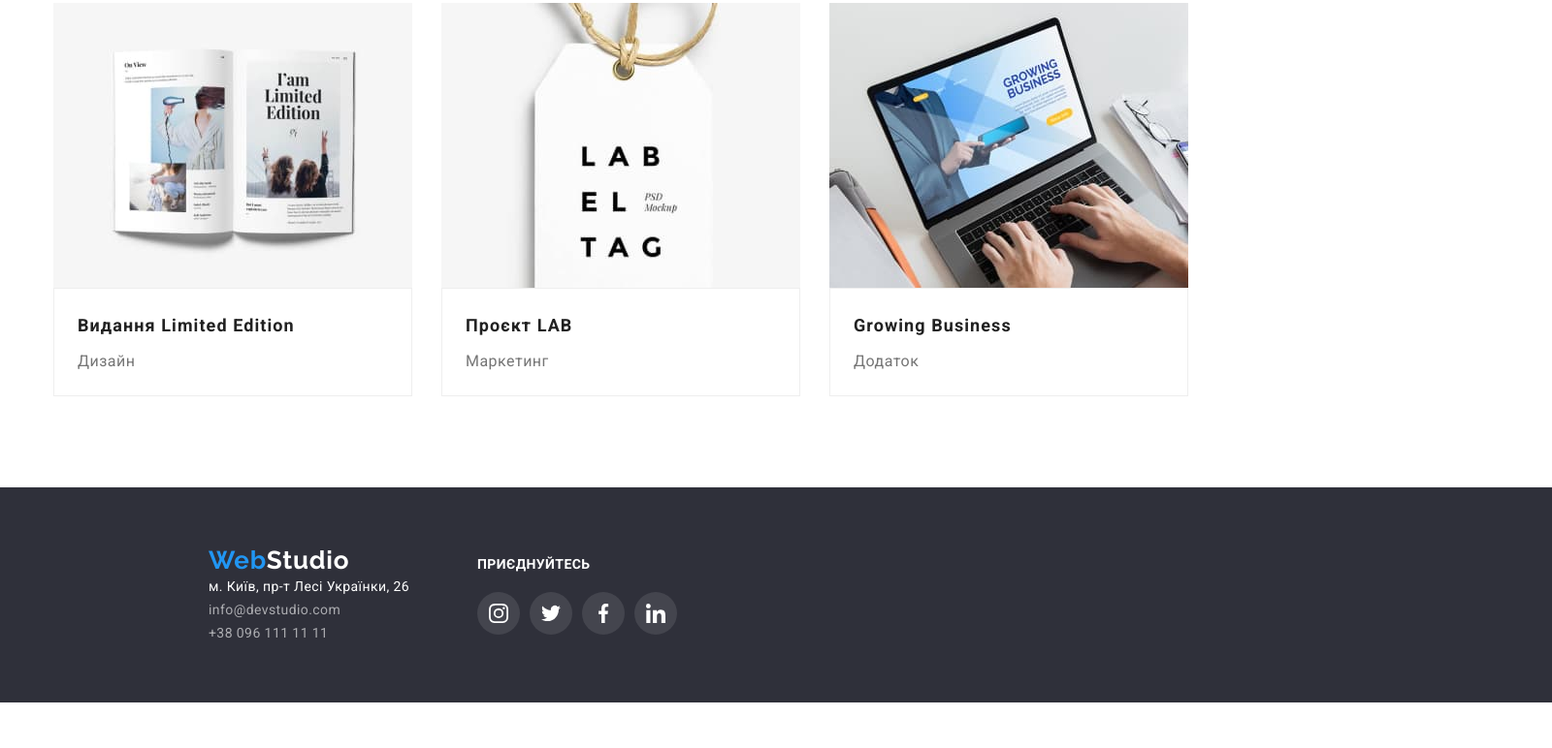
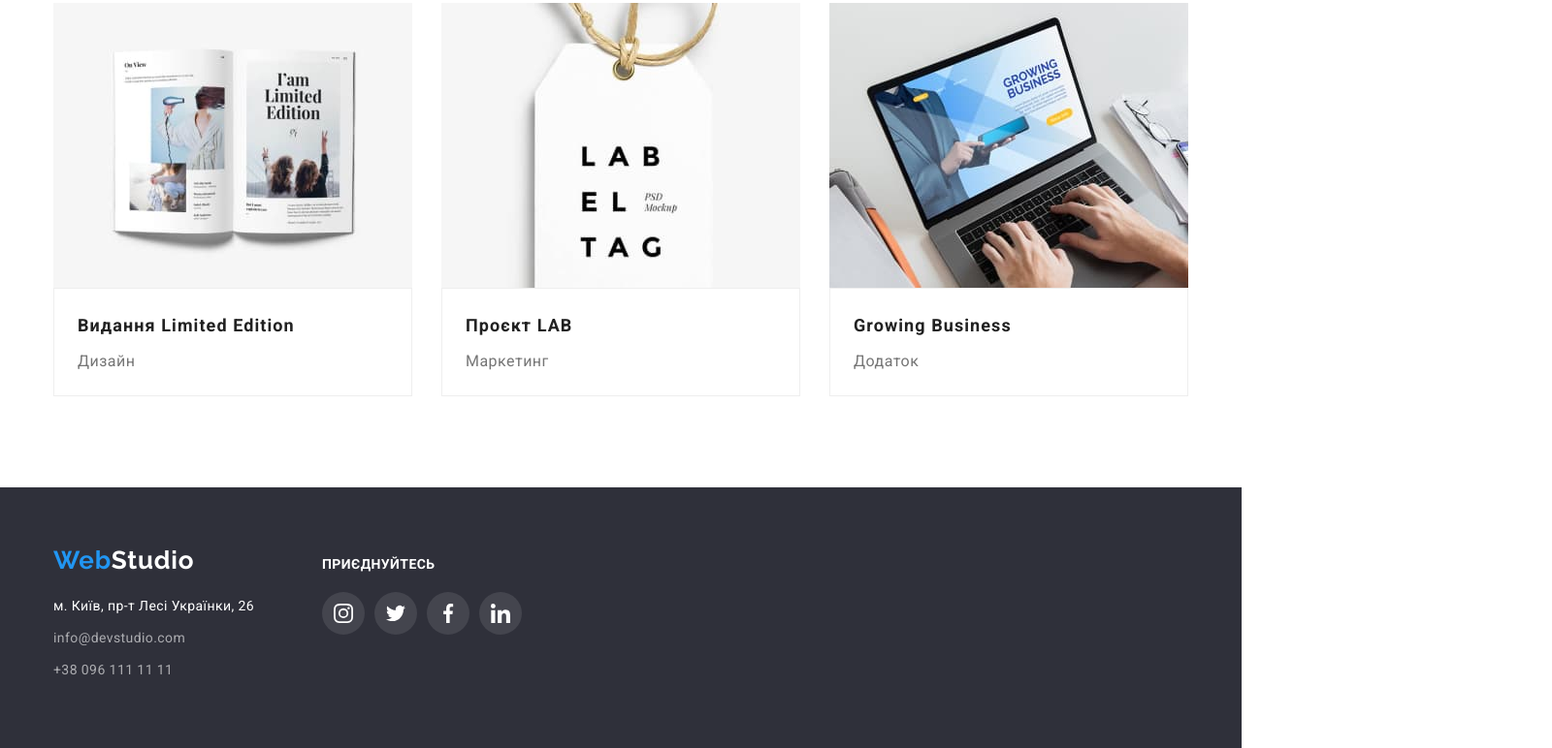
Before and after one commit to Olena5454/goit-markup-hw-04, a plain HTML site: page portfolio.html in a window 1280 px wide. Shown: the part 1136-1908 px from the top of the page at 97% size, 1600 px wide, since content can reach past the window. Before the commit the page ends 1861 px from the top, so only its background shows below. Drawn offline with nearby package versions, Linux system fonts and the light colour scheme.

Commit message:
hw04_correct

```diff
--- a/css/styles.css
+++ b/css/styles.css
@@ -42,7 +42,7 @@ body {
   color: var(--primary-text-color);
 }
 
-/* Hidden header */
+/* ----------------Hidden header---------------- */
 .visually-hidden {
   position: absolute;
   white-space: nowrap;
@@ -56,7 +56,7 @@ body {
   margin: -1px;
 }
 
-/* Section */
+/* ----------------Section---------------- */
 
 section {
   padding: 94px 0;
@@ -121,7 +121,7 @@ section {
   gap: 50px;
 }
 
-/* Logo */
+/* ----------------Logo---------------- */
 .logo-header,
 .logo-footer {
   color: var(--accent-color);
@@ -141,7 +141,7 @@ a.logo.link:focus {
   color: var(--accent-color);
 }
 
-/* site nav */
+/* ----------------site nav---------------- */
 .site-nav-item,
 .contacts-link {
   font-weight: 500;
@@ -161,13 +161,13 @@ a.logo.link:focus {
   color: var(--accent-color);
 }
 
-/* Current */
+/* ----------------Current---------------- */
 .site-nav .link.current,
 .filter .link.current {
   color: var(--accent-color);
 }
 
-/* Contacts */
+/*----------------Contacts---------------- */
 .contacts-link {
   color: var(--primary-text-color);
   display: flex;
@@ -186,12 +186,12 @@ a.logo.link:focus {
   fill: var(--accent-color);
 }
 
-/* Hero */
+/* ----------------Hero---------------- */
 
 .hero {
   padding: 200px 0;
   margin: 0 auto;
-  width: 1600px;
+  max-width: 1600px;
   text-align: center;
   background-color: #212121;
   background-image: linear-gradient(
@@ -218,7 +218,7 @@ a.logo.link:focus {
   text-transform: uppercase;
 }
 
-/* Button */
+/* ----------------Button---------------- */
 
 .button-primary {
   border-radius: 4px;
@@ -278,7 +278,7 @@ a.logo.link:focus {
     0px 2px 2px rgba(0, 0, 0, 0.12);
 }
 
-/* Features */
+/*---------------Features---------------- */
 
 .features-list {
   display: flex;
@@ -331,7 +331,7 @@ a.logo.link:focus {
   letter-spacing: 0.03em;
 }
 
-/* Activity */
+/*--------------- Activity----------------- */
 
 .activity {
   padding-top: 0;
@@ -467,31 +467,23 @@ a.logo.link:focus {
   fill: var(--accent-color);
 }
 
-/* Footer */
+/* -------------Footer------------ */
 
 footer {
   padding: 60px 15px;
   margin: 0 auto;
-  width: 1600px;
 
   background: #2f303a;
 }
 
-footer .logo {
-  margin-bottom: 20px;
+a.footer-address-logo {
   color: var(--color-hero-text);
 }
 
 .address-soc {
   display: flex;
   align-items: baseline;
-  justify-content: left;
   gap: 70px;
-}
-
-.footer-address,
-.footer-soc {
-  padding: 0;
 }
 
 .footer-soc-title {
@@ -532,11 +524,17 @@ footer .logo {
   background-color: var(--accent-color);
 }
 
-/* Address */
+/* ----------------Address---------------- */
+
+.list-address-item {
+  margin-bottom: 9px;
+}
+
+ul.list.address:nth-child(1) {
+  margin-top: 20px;
+}
 
 .address-link {
-  margin-bottom: 9px;
-
   color: var(--color-address-link);
   font-style: normal;
   font-size: 14px;
@@ -553,7 +551,9 @@ footer .logo {
   color: var(--accent-color);
 }
 
-/* Filter */
+/* ----------------Portfolio---------------- */
+
+/* ------------------Filter------------------ */
 
 .list-filter {
   display: flex;
@@ -568,7 +568,7 @@ footer .logo {
   padding: 6px 25px;
 }
 
-/* Projects */
+/* ----------------Projects---------------- */
 
 .projects-title {
   margin-bottom: 4px;
--- a/portfolio.html
+++ b/portfolio.html
@@ -219,14 +219,14 @@
     <!-- Футер -->
     <footer class="footer">
       <div class="container address-soc">
-        <section class="footer-address">
+        <div class="footer-address">
           <!-- Логотип -->
-          <a class="logo logo-bottom link" href="./index.html"
+          <a class="footer-address-logo logo link" href="./index.html"
             ><span class="logo-footer">Web</span>Studio</a
           >
           <address>
             <ul class="list address">
-              <li>
+              <li class="list-address-item">
                 <a
                   class="address-link link place"
                   href="https://goo.gl/maps/hLcqQ8hYVYnPVfHX9"
@@ -236,22 +236,22 @@
                 >
               </li>
 
-              <li>
+              <li class="list-address-item">
                 <a class="address-link link" href="mailto:info@devstudio.com"
                   >info@devstudio.com</a
                 >
               </li>
 
-              <li>
+              <li class="list-address-item">
                 <a class="address-link link" href="tel:+380961111111"
                   >+38 096 111 11 11</a
                 >
               </li>
             </ul>
           </address>
-        </section>
+        </div>
 
-        <section class="footer-soc">
+        <div class="footer-soc">
           <p class="footer-soc-title">приєднуйтесь</p>
           <ul class="footer-soc-list list">
             <li class="footer-soc-list-item">
@@ -283,7 +283,7 @@
               </a>
             </li>
           </ul>
-        </section>
+        </div>
       </div>
     </footer>
   </body>
```
Also changed, not shown: index.html (+8 -8 lines).
